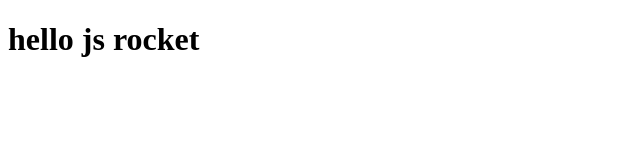
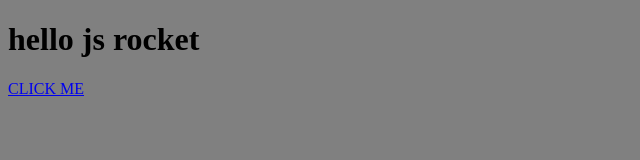
Before and after one commit to sbrij001/js-rocket2, a plain HTML site: page index.html in a window 1280 px wide. Shown: the whole page, without its empty margins (0-640 px from the left). Drawn offline with Linux system fonts and the light colour scheme.

Commit message:
made some car stuff happen

```diff
--- /dev/null
+++ b/CSS/style.css
@@ -0,0 +1,3 @@
+body{
+	background-color: grey;
+}
--- /dev/null
+++ b/JS/script.js
@@ -0,0 +1,29 @@
+var car = {
+			make: 'VW',
+			type: 'Polo',
+			color: 'blue',
+			isTurnedOn: false,
+			numberOfWheels: 4,
+			seats: [
+				'seat 1',
+				'seat 2',
+				'seat 3',
+				'seat 4'
+			],
+			turnOn: function () {
+				this.isTurnedOn = true;
+			},
+			fly: function () {
+				alert('fly');
+			},
+			switchCar: function (isOn) {
+				console.log('turn car' + isOn)
+				if (isOn == true) {
+					this.isTurnedOn = true;
+				} else {
+					this.isTurnedOn = false;
+				}
+			}
+		};
+
+		console.log('hello there friends!');
--- a/index.html
+++ b/index.html
@@ -2,25 +2,11 @@
 <html>
 <head>
 	<title>JS Rocket</title>
-	<script type="text/javascript">
-		var car = {
-			make: 'VW',
-			type: 'Polo',
-			color: 'blue',
-			isTurnedOn: false,
-			numberOfWheels: 4,
-			seats: [
-				'seat 1',
-				'seat 2',
-				'seat 3',
-				'seat 4'
-			]
-		};
-
-		console.log('hello there friends!');
-	</script>
+	<script type="text/javascript" src="js/script.js"></script>
+	<link rel="stylesheet" type="text/css" href="css/style.css">
 </head>
 <body>
 	<h1>hello js rocket</h1>
+	<a href="#" onclick="car.switchCar(true);">CLICK ME</a>
 </body>
 </html>
```
Also changed, not shown: 3 other files.
